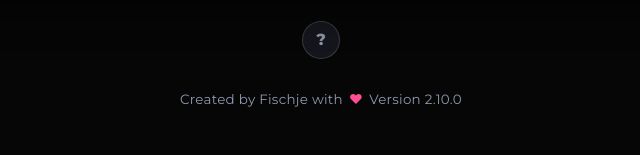
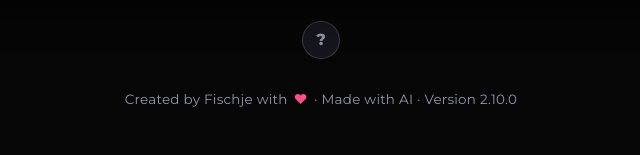
Before and after one commit to Fischje/Kellerkinder-Website, a PHP site: page / in a window 1280 px wide. Shown: the part 831-986 px from the top of the page, without its empty margins (319-959 px from the left). Run offline with PHP 8.4, Linux system fonts and the light colour scheme; data that the repository does not hold is empty; some libraries are stand-ins or nearby versions.

Commit message:
Add "Made with AI" to footer
Co-Authored-By: Claude Opus 5.5 <noreply@anthropic.com>
Claude-Session: https://claude.ai/code/session_01GsC17ze6oE5LTzMNkpMoLU

```diff
--- a/blog.php
+++ b/blog.php
@@ -85,7 +85,7 @@ require __DIR__ . '/includes/bootstrap.php';
         </aside>
     </div>
 
-    <footer class="site-footer">Created by Fischje with <span class="heart" aria-label="Love">♥</span> Version <?= htmlspecialchars($appVersion, ENT_QUOTES, 'UTF-8') ?></footer>
+    <footer class="site-footer">Created by Fischje with <span class="heart" aria-label="Love">♥</span> · Made with AI · Version <?= htmlspecialchars($appVersion, ENT_QUOTES, 'UTF-8') ?></footer>
 </main>
 
 <dialog id="editorDialog" class="wide">
--- a/index.php
+++ b/index.php
@@ -160,7 +160,7 @@ require __DIR__ . '/includes/bootstrap.php';
         <button class="info-icon-button" id="infoButton" type="button" title="Was soll das?" aria-label="Was soll das? Erklärung öffnen">?</button>
     </div>
 
-    <footer class="site-footer">Created by Fischje with <span class="heart" aria-label="Love">♥</span> Version <?= htmlspecialchars($appVersion, ENT_QUOTES, 'UTF-8') ?></footer>
+    <footer class="site-footer">Created by Fischje with <span class="heart" aria-label="Love">♥</span> · Made with AI · Version <?= htmlspecialchars($appVersion, ENT_QUOTES, 'UTF-8') ?></footer>
 </main>
 
 <dialog id="installDialog">
```
